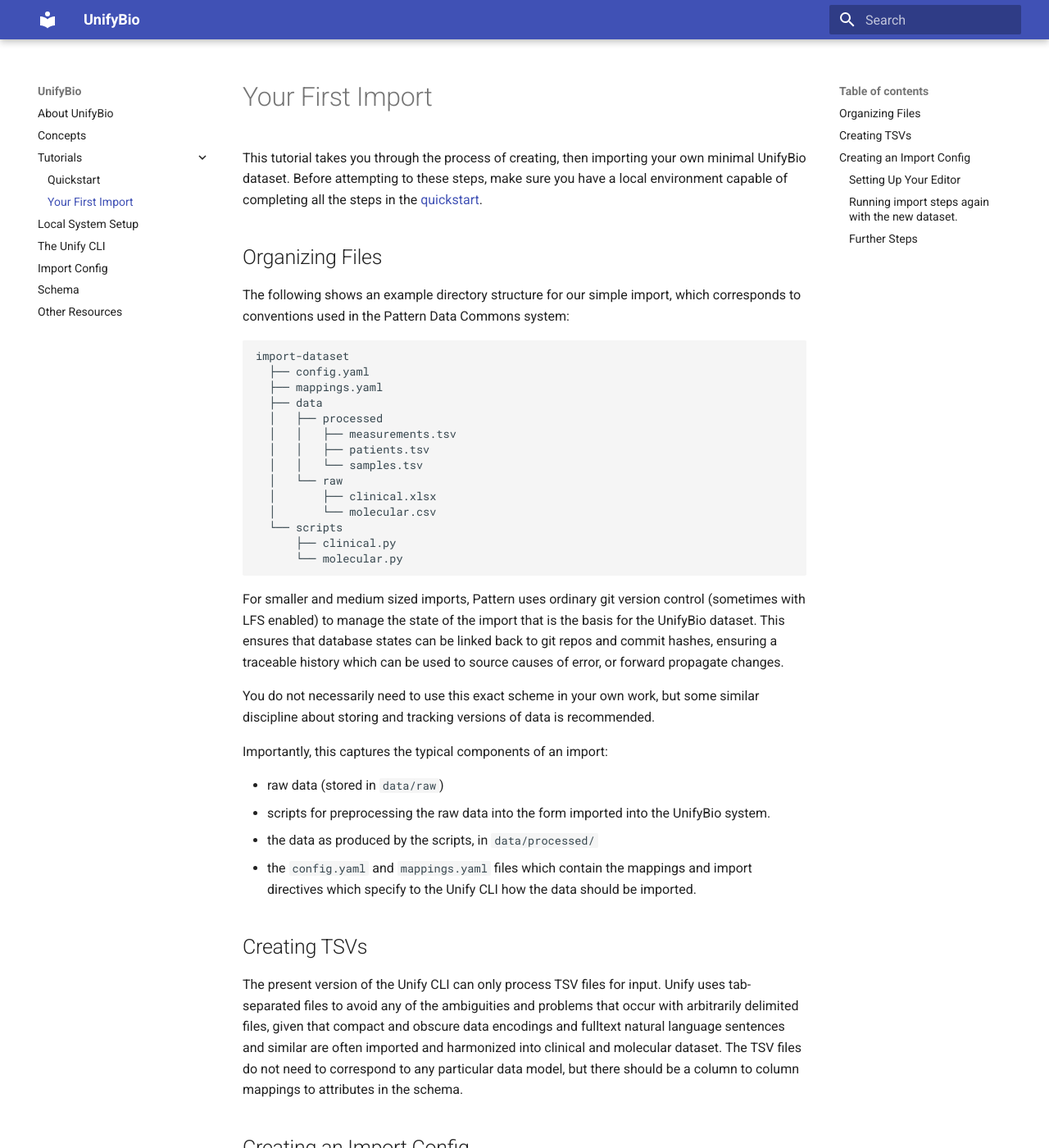
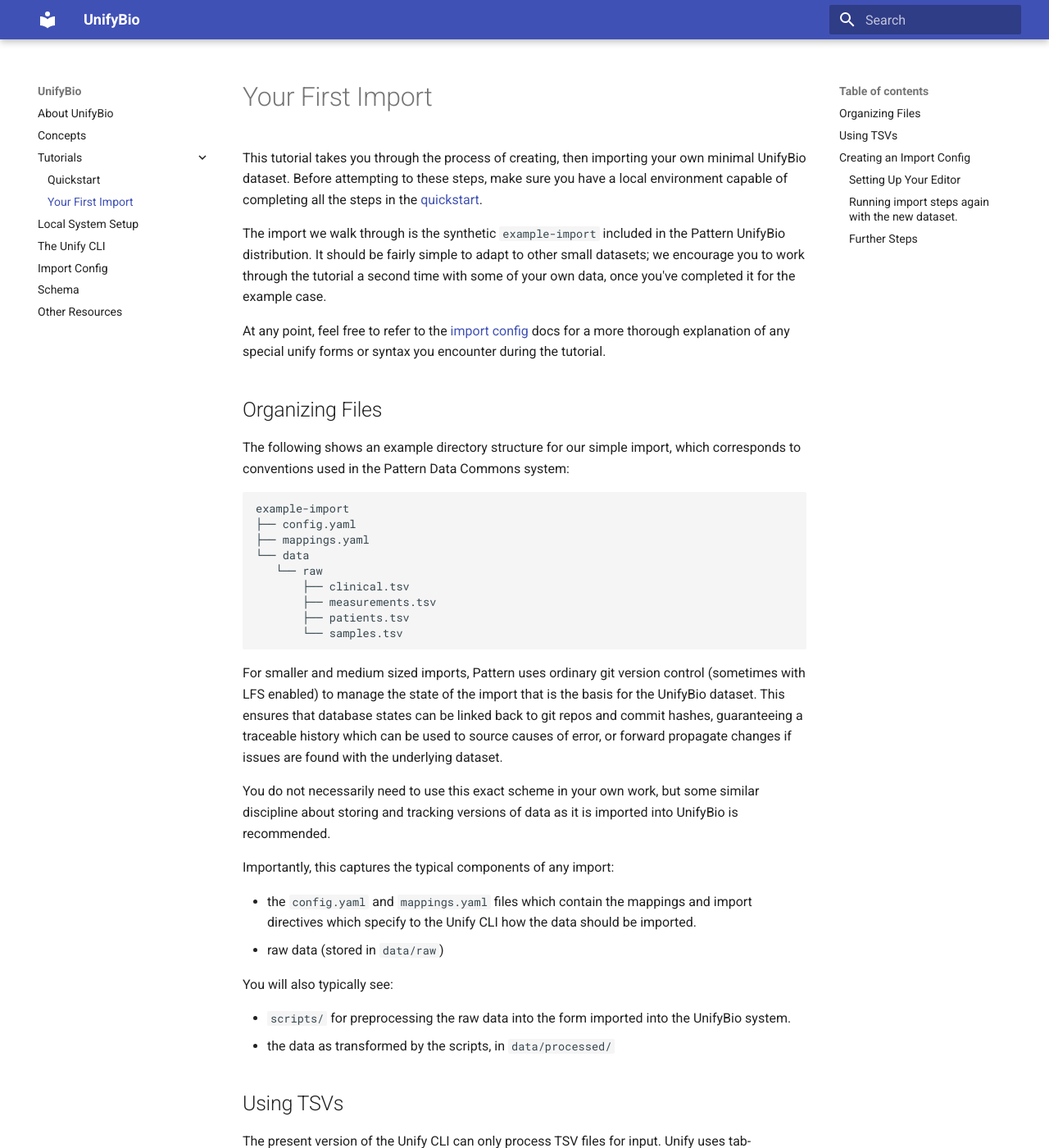
Before and after one commit to UnifyBio/unifybio-site, an MkDocs documentation site: the page built from docs/tutorials/first-import.md, in a window 1280 px wide and 1400 px high. Shown: the whole window at 82% size. Built offline with MkDocs 1.6.1 and Material for MkDocs 9.7.7, drawn with Linux system fonts in a browser that asks for light colours; some of the changed text lies outside the part shown.

````diff
--- a/docs/tutorials/first-import.md
+++ b/docs/tutorials/first-import.md
@@ -3,6 +3,15 @@
 This tutorial takes you through the process of creating, then importing your own
 minimal UnifyBio dataset. Before attempting to these steps, make sure you have a
 local environment capable of completing all the steps in the [quickstart](quickstart.md).
+
+The import we walk through is the synthetic `example-import` included in the
+Pattern UnifyBio distribution. It should be fairly simple to adapt to other
+small datasets; we encourage you to work through the tutorial a second time
+with some of your own data, once you've completed it for the example case.
+
+At any point, feel free to refer to the [import config](../import-config.md) docs
+for a more thorough explanation of any special unify forms or syntax you encounter
+during the tutorial.
 
 ## Organizing Files
 
@@ -10,39 +19,37 @@
 to conventions used in the Pattern Data Commons system:
 
 ```
-import-dataset
-  ├── config.yaml
-  ├── mappings.yaml
-  ├── data
-  │   ├── processed
-  │   │   ├── measurements.tsv
-  │   │   ├── patients.tsv
-  │   │   └── samples.tsv
-  │   └── raw
-  │       ├── clinical.xlsx
-  │       └── molecular.csv
-  └── scripts
-      ├── clinical.py
-      └── molecular.py
+example-import
+├── config.yaml
+├── mappings.yaml
+└── data
+   └── raw
+       ├── clinical.tsv
+       ├── measurements.tsv
+       ├── patients.tsv
+       └── samples.tsv
 ```
 
 For smaller and medium sized imports, Pattern uses ordinary git version control (sometimes with LFS enabled)
 to manage the state of the import that is the basis for the UnifyBio dataset. This ensures that database
-states can be linked back to git repos and commit hashes, ensuring a traceable history which can be used to
-source causes of error, or forward propagate changes.
+states can be linked back to git repos and commit hashes, guaranteeing a traceable history which can be used to
+source causes of error, or forward propagate changes if issues are found with the underlying dataset.
 
 You do not necessarily need to use this exact scheme in your own work, but some similar
-discipline about storing and tracking versions of data is recommended.
+discipline about storing and tracking versions of data as it is imported into UnifyBio is recommended.
 
-Importantly, this captures the typical components of an import:
+Importantly, this captures the typical components of any import:
 
-- raw data (stored in `data/raw`)
-- scripts for preprocessing the raw data into the form imported into the UnifyBio system.
-- the data as produced by the scripts, in `data/processed/`
 - the `config.yaml` and `mappings.yaml` files which contain the mappings and import directives which
   specify to the Unify CLI how the data should be imported.
+- raw data (stored in `data/raw`)
 
-## Creating TSVs
+You will also typically see:
+
+- `scripts/` for preprocessing the raw data into the form imported into the UnifyBio system.
+- the data as transformed by the scripts, in `data/processed/`
+
+## Using TSVs
 
 The present version of the Unify CLI can only process TSV files for input. Unify uses tab-separated files
 to avoid any of the ambiguities and problems that occur with arbitrarily delimited files, given that
@@ -52,6 +59,9 @@
 in the schema.
 
 ## Creating an Import Config
+
+We will create our own import config file for the purposes of this tutorial. We will store it
+as a sibling to the current reference config file provided in the distribution.
 
 ```yaml
 :unify/import
````
Also changed, not shown: docs/import-config.md (+20 -2 lines).
